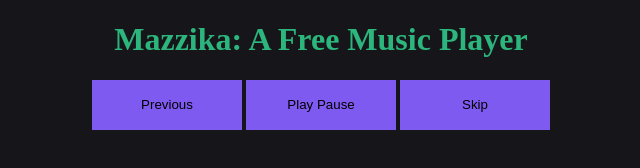
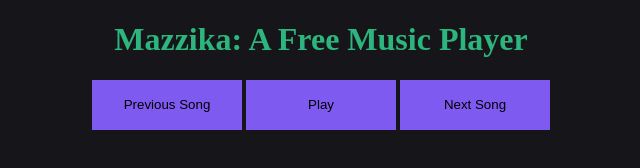
Before and after one commit to MohamadMoheb/Mazzika, a plain HTML site: page index.html in a window 1280 px wide. Shown: the whole page, without its empty margins (319-959 px from the left). Drawn offline with Linux system fonts and the light colour scheme.

Commit message:
Update index.html

```diff
--- a/index.html
+++ b/index.html
@@ -17,9 +17,9 @@
 
         <div> <!-- body div-->
             <div class="navgroup">
-                <button class="navbutton" id="prevbutton" onclick="">Previous</button>
-                <button class="navbutton" id="playbutton" onclick="">Play Pause</button>
-                <button class="navbutton" id="skipbutton" onclick="">Skip</button>
+                <button class="navbutton" id="prevbutton" onclick="prevbuttonclick()">Previous Song</button>
+                <button class="navbutton" id="playbutton" onclick="playbuttonclick()">Play</button>
+                <button class="navbutton" id="skipbutton" onclick="skipbuttonclick()">Next Song</button>
             </div>
         </div>
     </body>
```
